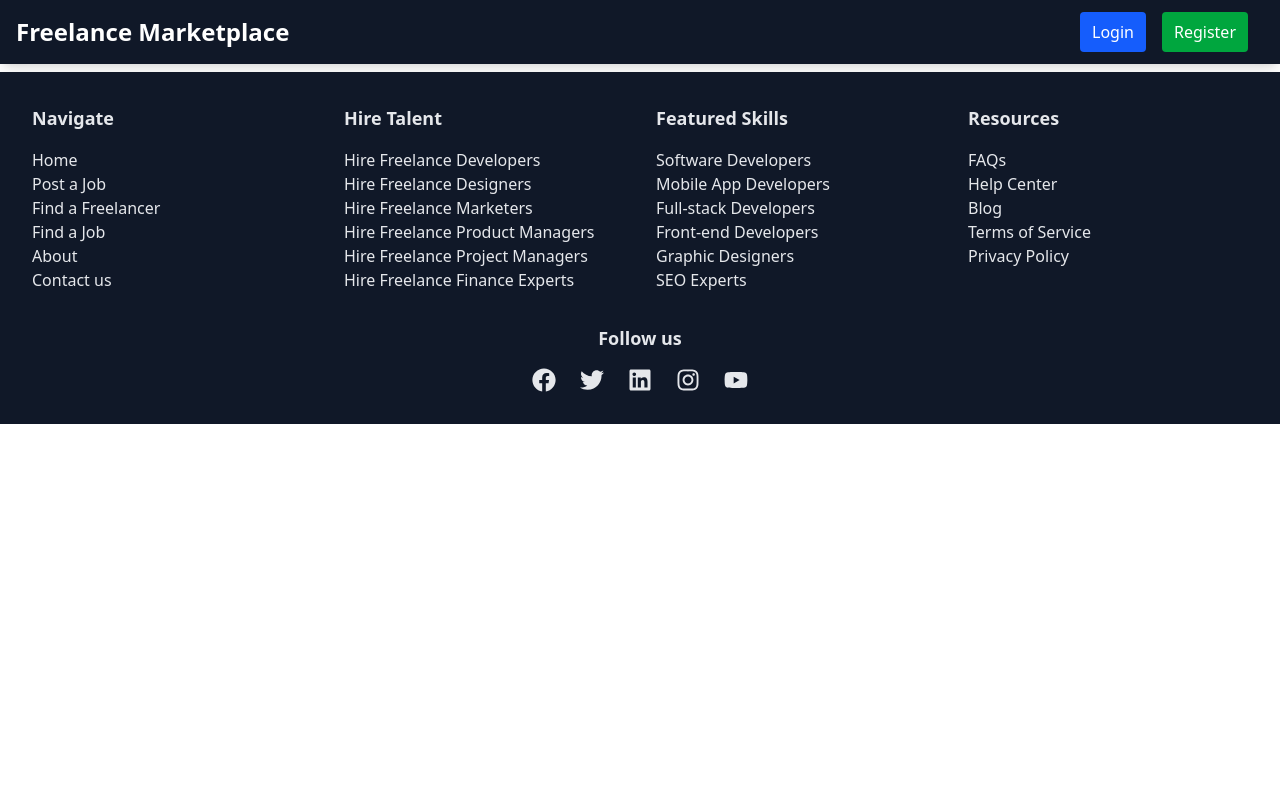
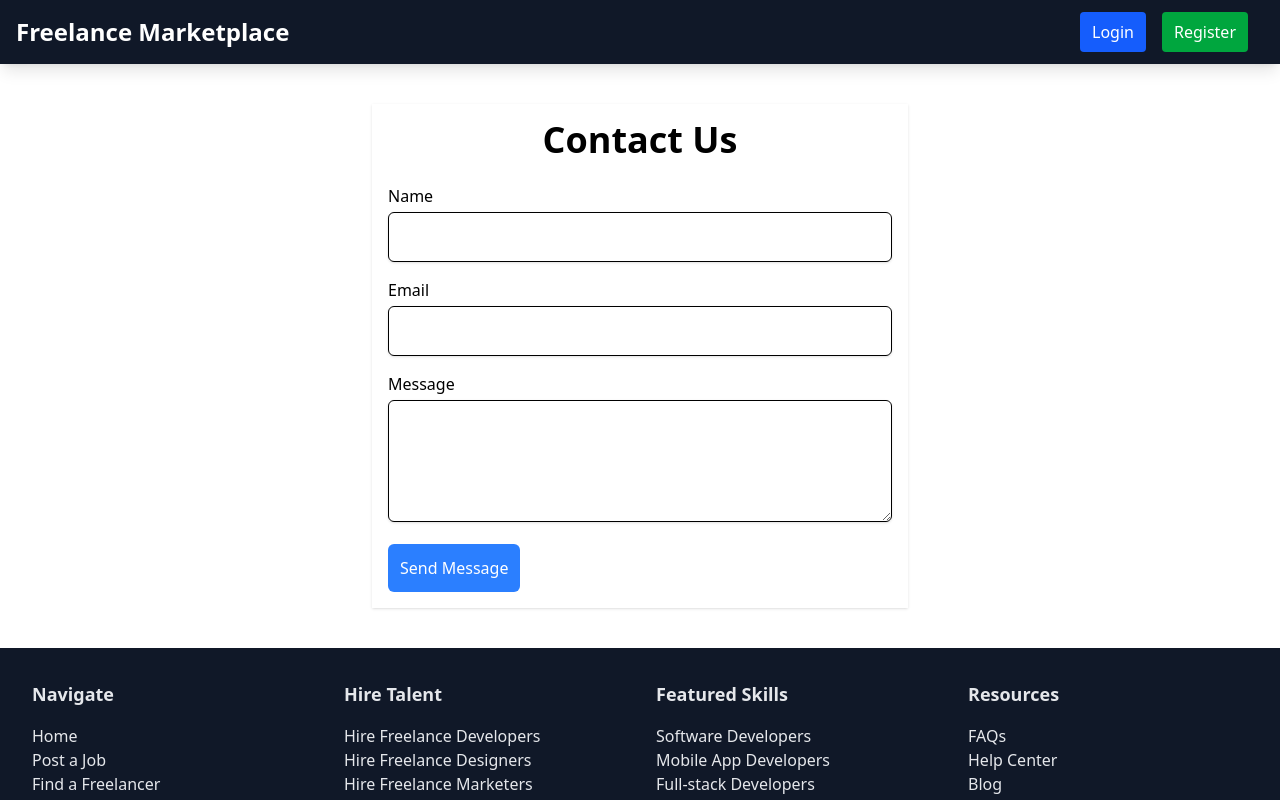
Before and after one commit to Vijay-Nataraj/Freelance-Marketplace-Frontend, a React (Vite) app: page /contact in a window 1280 px wide. Shown: the top 800 px of the page. Built offline with nearby package versions, Linux system fonts and the light colour scheme.

Commit message:
User Authentication

```diff
--- a/src/App.jsx
+++ b/src/App.jsx
@@ -11,6 +11,8 @@
 import PrivateRoute from "./utils/PrivateRoute";
 import Footer from "./components/Footer";
 import { AuthProvider } from "./context/AuthContext";
+import About from "./components/About.jsx";
+import Contact from "./components/Contact.jsx";
 
 function App() {
   return (
@@ -39,6 +41,8 @@
               </PrivateRoute>
             }
           />
+          <Route path="/about" element={<About />} />
+          <Route path="/contact" element={<Contact />} />
         </Routes>
       </Router>
       <Footer />
```
Also changed, not shown: src/pages/Home.jsx (+5 -6 lines), 1 other file (tests, documents, lock files or other folders).
